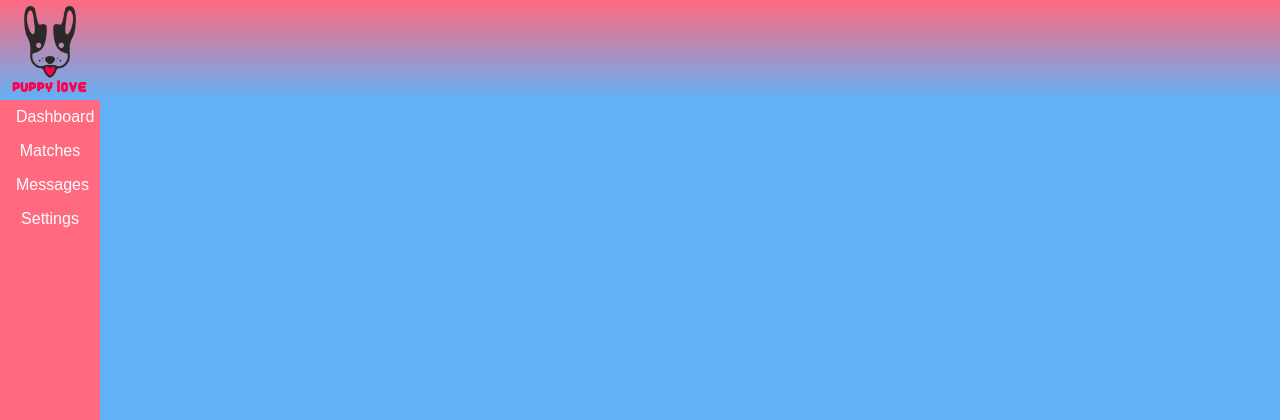
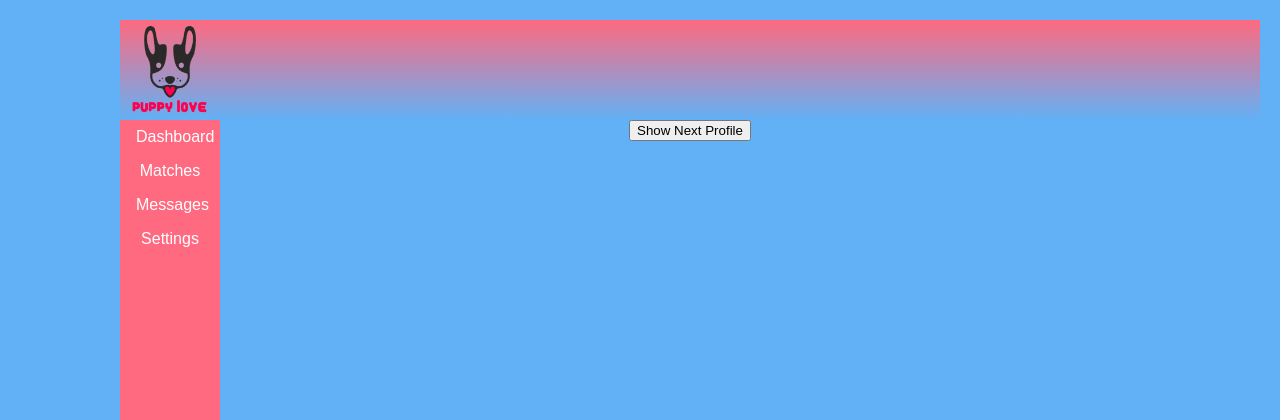
Before and after one commit to dcancelmo/PuppyLove, a PHP site: page /dashboard.html in a window 1280 px wide. Shown: the top 420 px of the page. Run offline with PHP 8.4, Linux system fonts and the light colour scheme; some libraries are stand-ins or nearby versions.

Commit message:
next profile load

```diff
--- a/dashboard.html
+++ b/dashboard.html
@@ -6,14 +6,17 @@
 	<script src="https://code.jquery.com/jquery-3.2.1.min.js"></script>
 	<script type = "javascript/text">
 		$(document).ready(function(){
+			var prof_num = 1;
 			$.ajax({
 				type: "GET",
 				url:"cgi-bin/get_pic.py",
 				data: {
 					//put user data here
+					//pass in prof_num so that we know which #profile to return
 				}
 				datatype:"json",
 				success: function(return){
+					//convert blob add to image
 					//add image data
 					$("#profile_pic").append();
 				}
@@ -28,13 +31,45 @@
 				datatype:"json",
 				success:function(return){
 					//add profile data
-					$("#profile_info").prepend("<p>"+return+"</o>");
+					$("#profile_info").prepend("<p>"+return+"</p>");
+				}
+			});
+		});
+
+		$("#get_next").click(function(){
+			prof_num++;
+			$.ajax({
+				type: "GET",
+				url:"cgi-bin/get_pic.py",
+				data: {
+					//put user data here
+					//pass in prof_num so that we know which #profile to return
+				}
+				datatype:"json",
+				success: function(return){
+					//convert blob add to image
+					//add image data
+					$("#profile_pic").append();
+				}
+			});
+
+			$.ajax({
+				type: "GET",
+				url: "cgi-bin/get_prof.py",
+				data: {
+					//put user data here
+				}
+				datatype:"json",
+				success:function(return){
+					//add profile data
+					$("#profile_info").prepend("<p>"+return+"</p>");
 				}
 			});
 		});
 	</script>
 </head>
 <body>
+	<div id = "des">
 	<div id = "header">
 		<img src = "photos/logo.png" id = "logo">
 	</div>
@@ -52,7 +87,9 @@
 		<div id = "profile_info">
 		</div>
 		<div id = "buttons">
+			<button type = "button" id = "get_next">Show Next Profile</button>
 		</div>
 	</div>
+</div>
 </body>
 </html>
--- a/style/styleDash.css
+++ b/style/styleDash.css
@@ -48,3 +48,22 @@ li a:hover{
 	background-color:#62B1F6;
 	color:white;
 }
+
+#des{
+	padding:20px;
+	margin-left:100px;
+	position:relative;
+	height:100%;
+}
+
+#profile_pic{
+	height:50%;
+}
+
+#profile_info{
+	height:30%;
+}
+
+#buttons{
+	height:20%;
+}
```
